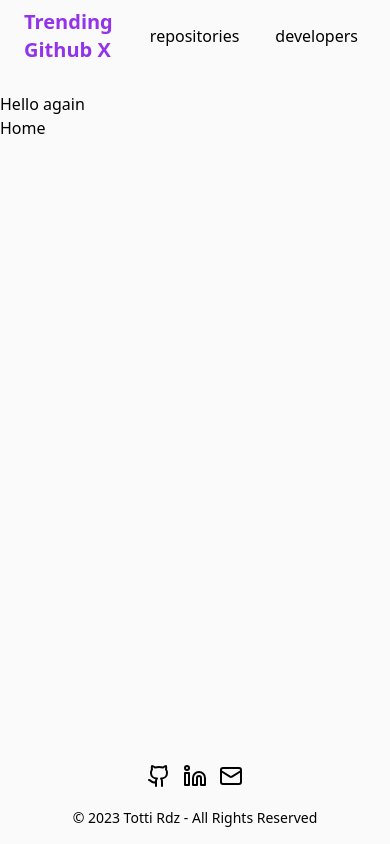
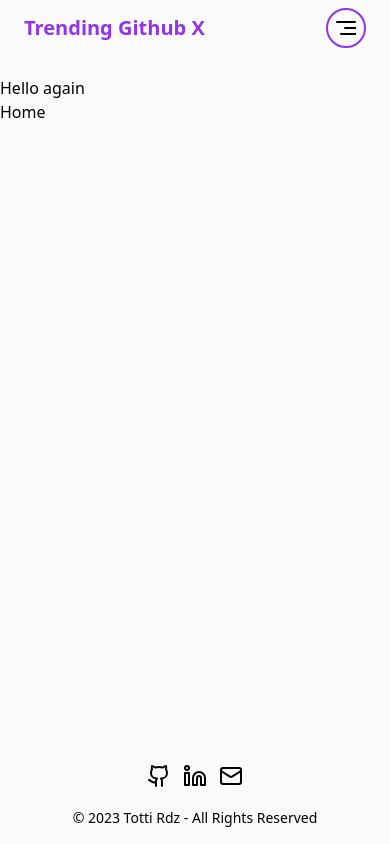
Before and after one commit to totti-rdz/github-trending-x, a React (Vite) app in the folder client/: page /other in a window 390 px wide. Built offline with nearby package versions, Linux system fonts and the light colour scheme.

Commit message:
refactor Header and add MenuMobile

```diff
--- a/client/src/components/Layout/components/Header.tsx
+++ b/client/src/components/Layout/components/Header.tsx
@@ -1,31 +1,38 @@
 import NavLink from './NavLink';
 import { classNames } from '../../../utils/classNames';
 import { Link } from 'react-router-dom';
+import MenuButton from './MenuButton';
+import DarkModeToggle from './DarkModeToggle';
+import MenuMobile from './MenuMobile';
+import { useState } from 'react';
 
 const links = [
   { label: 'repositories', href: '/' },
   { label: 'developers', href: '/developers' },
+  { label: 'other', href: '/Other' },
 ];
 
 const Header = () => {
+  const [isOpen, setIsOpen] = useState(false);
+
   return (
     <div className="mx-auto w-full max-w-screen-xl">
       <header
         className={classNames(
-          'mx-4 flex items-center justify-between gap-2 px-2 py-2',
+          'mx-4 grid grid-cols-2 gap-0 px-2 py-2 md:grid-cols-[1fr_auto_1fr]',
           'lg:gap-4 lg:px-4 lg:py-4'
         )}
       >
-        <div className="flex-1">
+        <div className="z-50 mr-0 flex items-center md:mr-20">
           <Link
             to={'/'}
-            className="select-none text-xl font-bold text-purple-600"
+            className="select-none whitespace-nowrap text-xl font-bold text-purple-600"
           >
             Trending Github X
           </Link>
         </div>
-        <div className="">
-          <ul className="space-x-5">
+        <div className="hidden md:block">
+          <ul className="gap-5">
             {links.map(({ label, href }) => (
               <NavLink href={href} key={label}>
                 {label}
@@ -33,7 +40,14 @@ const Header = () => {
             ))}
           </ul>
         </div>
-        {/* <div className="flex flex-1 justify-end">Menu</div> */}
+        <div className="col-span-2 hidden items-center justify-center md:col-span-1 md:flex md:justify-end">
+          <DarkModeToggle />
+        </div>
+
+        <div className="flex justify-end md:hidden">
+          <MenuButton className="z-50" isOpen={isOpen} setIsOpen={setIsOpen} />
+          <MenuMobile links={links} isOpen={isOpen} />
+        </div>
       </header>
     </div>
   );
```
